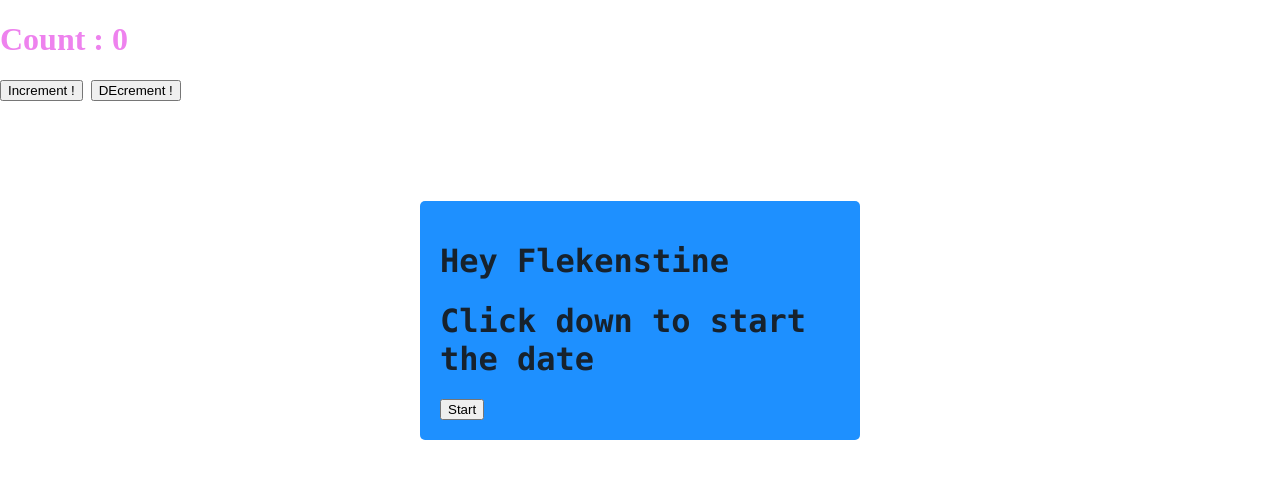
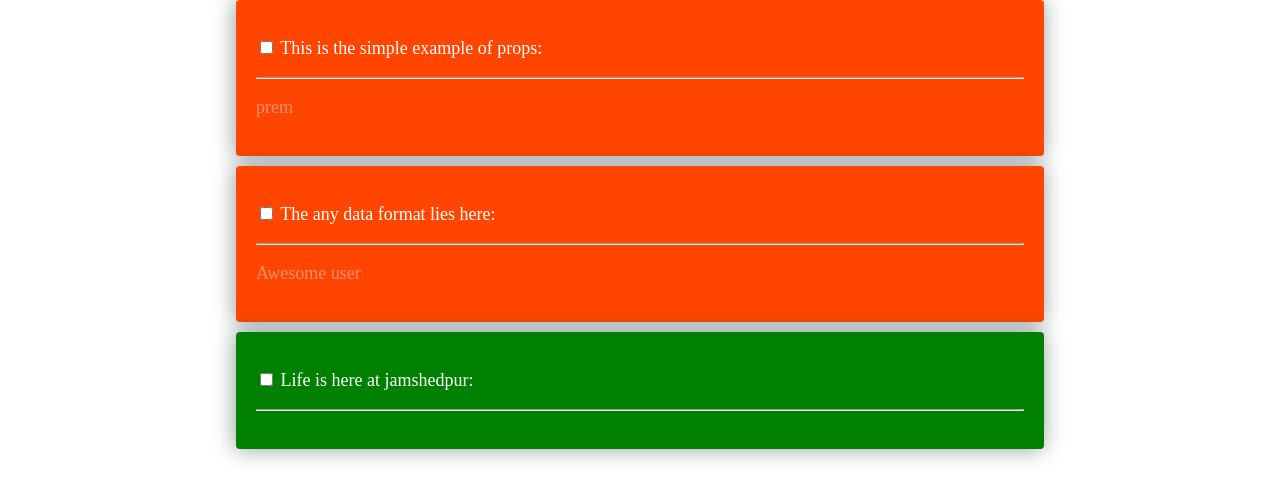
Before and after one commit to ashishsah1000/LearningReact, a React (Create React App) app: page / in a window 1280 px wide. Shown: the top 500 px of the page. Built offline with nearby package versions, Linux system fonts and the light colour scheme.

Commit message:
checkbox status is visible The main concept was using arrow functions and not the normal functions. Because of the problem with scope. As inside map "this" keyword is replaced with other. while in arrow function that never happens

```diff
--- a/src/App.js
+++ b/src/App.js
@@ -27,10 +27,10 @@ class App extends React.Component {
       <div>
         {/* <Nav /> */}
         {/* <LearnState UserName="Ashish Sah" /> */}
-        {/* <Todo /> */}
+        <Todo />
         {/* {Cdata} */}
-        <Example />
-        <Event username="Flekenstine" />
+        {/* <Example /> */}
+        {/* <Event username="Flekenstine" /> */}
       </div>
     );
   }
--- a/src/components/Event.jsx
+++ b/src/components/Event.jsx
@@ -5,14 +5,14 @@ class Event extends React.Component {
     super();
     // var intv;
     this.state = {
-      condition : true,
+      condition: false,
       data: "Click down to start the date "
     };
     this.handleClick = this.handleClick.bind(this);
   }
 
   handleClick() {
-    if(this.state.condition){
+    if (this.state.condition) {
       intv = setInterval(() => {
         console.log("interval Started");
         var d = new Date();
@@ -21,21 +21,19 @@ class Event extends React.Component {
         this.setState((prevState) => {
           return {
             data: n,
-            condition : false
+            condition: false
           };
         });
       }, 1000);
+    } else {
+      clearInterval(intv);
+      this.setState((prev) => {
+        return {
+          data: "You ended the session",
+          condition: true
+        };
+      });
     }
-    else {
-      clearInterval(intv);
-      this.setState((prev)=>{
-        return{
-          data : "You ended the session",
-          condition:true
-        }
-      })
-    }
-
   }
   render() {
     var newStyle = {
@@ -52,9 +50,11 @@ class Event extends React.Component {
       <div style={newStyle}>
         <h1>Hey {this.props.username}</h1>
         <h1>{this.state.data}</h1>
-        {this.state.condition ?
-        <button onClick={this.handleClick}>Start</button>:<button onClick={this.handleClick}>End</button>
-      }
+        {this.state.condition ? (
+          <button onClick={this.handleClick}>Start</button>
+        ) : (
+          <button onClick={this.handleClick}>End</button>
+        )}
       </div>
     );
   }
--- a/src/components/Option.jsx
+++ b/src/components/Option.jsx
@@ -1,26 +1,25 @@
 import React from "react";
-class Option extends React.Component {
-  constructor(){
-    super()
-    this.state = {
-
-    }
-  }
-  render(){
+function Option(props) {
   return (
     <div
       className="m-todo"
-        style={{ backgroundColor: this.props.user ? "orangeRed" : "green" }}
+      style={{ backgroundColor: props.user ? "orangeRed" : "green" }}
     >
       <p style={{ color: "white", fontSize: 18 }}>
-          <input type="checkbox"></input> {this.props.name}:
+        <input
+          type="checkbox"
+          onChange={() => {
+            props.Change(props.userId);
+          }}
+        ></input>{" "}
+        {props.name}:
       </p>
       <hr />
-        <p style={{ color: "rgba(222,222,222,.5)", fontSize: 18 }}>{this.props.user}</p>
+      <p style={{ color: "rgba(222,222,222,.5)", fontSize: 18 }}>
+        {props.user}
+      </p>
     </div>
   );
 }
 
-}
-
 export default Option;
--- a/src/components/Todo.jsx
+++ b/src/components/Todo.jsx
@@ -1,29 +1,56 @@
 import React from "react";
+import { render } from "react-dom";
 
 import Option from "./Option";
 const Obj = [
   {
     id: 1,
+    userId: 123,
     name: "This is the simple example of props",
     user: "prem"
   },
   {
     id: 2,
+    userId: 124,
     name: "The any data format lies here",
     user: "Awesome user"
   },
   {
     id: 3,
+    userId: 125,
     name: "Life is here at jamshedpur",
     user: ""
   }
 ];
+// data of the todo list
 
-var Components = Obj.map(function (obj) {
-  return <Option key={obj.id} name={obj.name} user={obj.user} />;
-});
-function Todo() {
-  return <div>{Components}</div>;
+class Todo extends React.Component {
+  constructor() {
+    super();
+    this.state = {
+      components: Obj
+    };
+    this.Change = this.Change.bind(this);
+  }
+  Change = (id) => {
+    console.log("Changed", id);
+    return 0;
+  };
+
+  render() {
+    var Components = this.state.components.map((obj) => {
+      return (
+        <Option
+          key={obj.id}
+          userId={obj.userId}
+          name={obj.name}
+          user={obj.user}
+          Change={this.Change}
+        />
+      );
+    });
+    return <div>{Components}</div>;
+  }
 }
 
 export default Todo;
```
Lines whose indentation alone changed are shown as unchanged.
